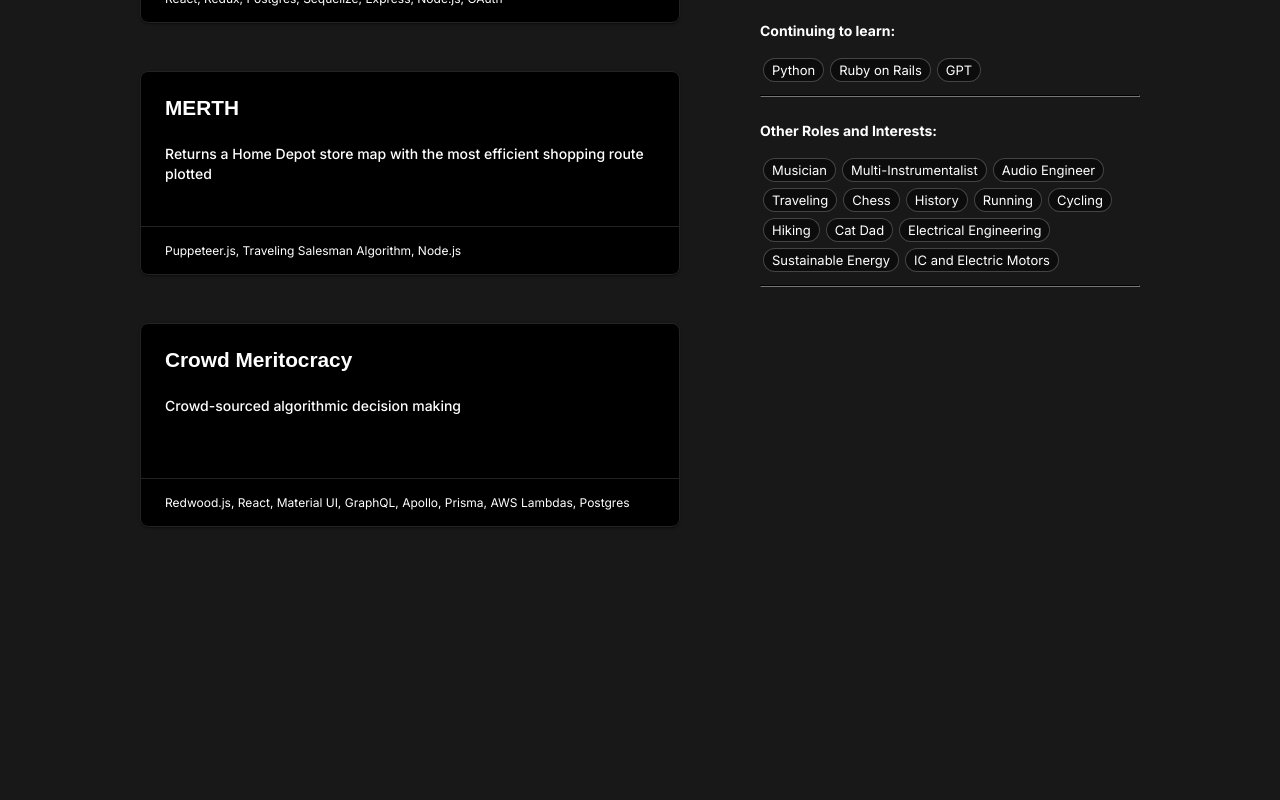
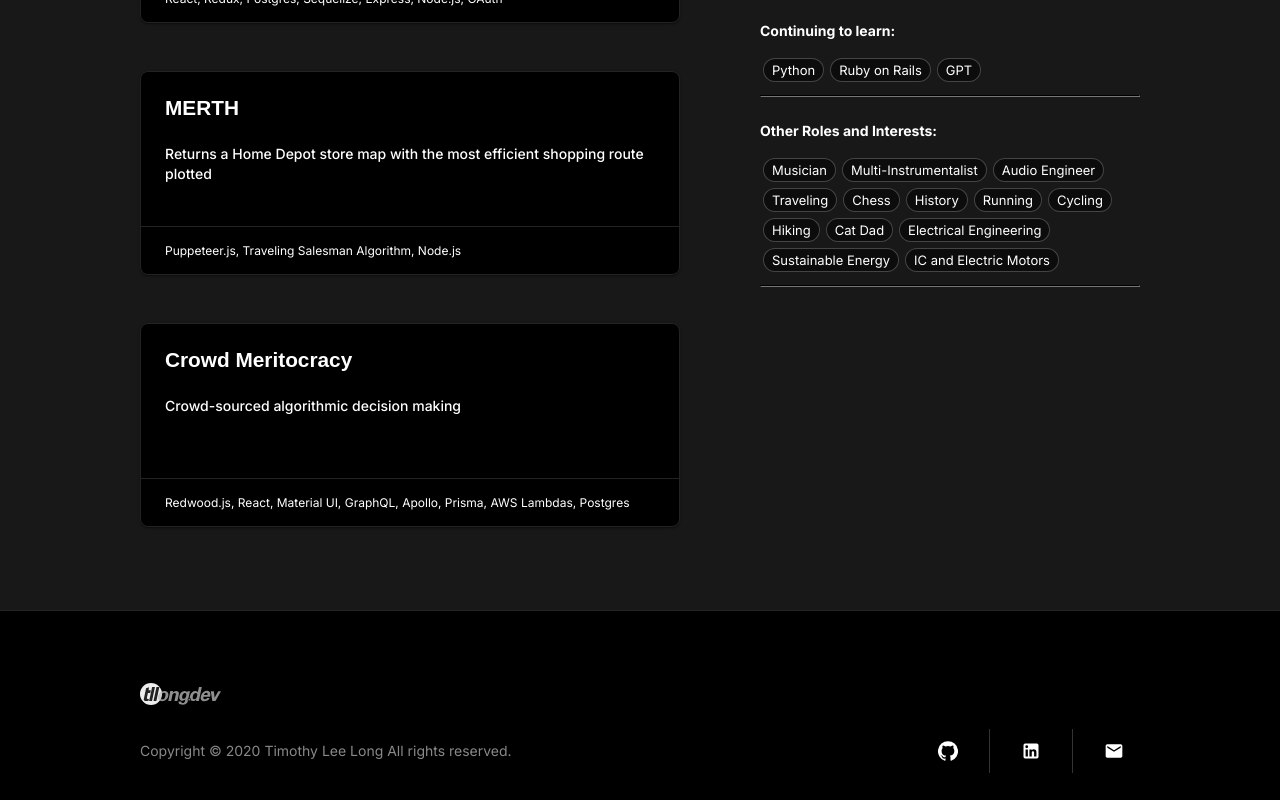
Before and after one commit to tllongdev/tllongDevSite, a Next.js app in the folder tllongdev/: page / in a window 1280 px wide. Shown: the part 702-1502 px from the top of the page. Before the commit the page ends 1312 px from the top, so only its background shows below. Built offline with nearby package versions, Linux system fonts and the light colour scheme.

Commit message:
added footer

```diff
--- a/tllongdev/components/ContentContainer.js
+++ b/tllongdev/components/ContentContainer.js
@@ -6,6 +6,7 @@ const useStyles = makeStyles(theme => ({
 	contentContainer: {
 		display: 'block',
 		borderTop: '1px solid #232323',
+		borderBottom: '1px solid #232323',
 	},
 	contentWrapper: {
 		maxWidth: '100%',
--- /dev/null
+++ b/tllongdev/components/Footer.js
@@ -0,0 +1,128 @@
+import React from 'react';
+import { makeStyles } from '@material-ui/core/styles';
+import Box from '@material-ui/core/Box';
+import Link from '@material-ui/core/Link';
+import IconButton from '@material-ui/core/IconButton';
+import GitHubIcon from '@material-ui/icons/GitHub';
+import LinkedInIcon from '@material-ui/icons/LinkedIn';
+import EmailIcon from '@material-ui/icons/Email';
+
+import TllongdevLogoWhtDot from '../public/tllongdevLogoWhtDot.svg';
+
+const useStyles = makeStyles(theme => ({
+	footer: {
+		backgroundColor: '#000000',
+		display: 'block',
+		padding: theme.spacing(3, 3),
+	},
+	footerContent: {
+		width: 1000,
+		maxWidth: '100%',
+		margin: '0 auto',
+		marginTop: theme.spacing(3),
+	},
+	footerLogo: {
+		textAlign: 'center',
+		paddingTop: theme.spacing(3),
+		display: 'flex',
+		maxWidth: '100%',
+		margin: 'auto',
+		[theme.breakpoints.down('md')]: {
+			justifyContent: 'center',
+		},
+	},
+	footerWrapper: {
+		display: 'flex',
+		width: 1000,
+		maxWidth: '100%',
+		margin: '0 auto',
+		alignItems: 'center',
+		justifyContent: 'space-between',
+		padding: theme.spacing(3, 0, 3),
+		[theme.breakpoints.down('md')]: {
+			flexWrap: 'wrap',
+			justifyContent: 'center',
+		},
+	},
+	footerCopyright: {
+		color: '#888',
+		fontSize: 14,
+		[theme.breakpoints.down('md')]: {
+			order: 2,
+			flexBasis: '100%',
+			marginTop: 20,
+			textAlign: 'center',
+		},
+	},
+	footerContact: {
+		[theme.breakpoints.down('md')]: {
+			order: 1,
+			marginLeft: 10,
+		},
+	},
+	footerSocial: {
+		margin: 0,
+		padding: 0,
+		listStyle: 'none',
+		display: 'inline-flex',
+		verticalAlign: 'middle',
+	},
+	footerSocialLi: {
+		display: 'inline-flex',
+		marginRight: 15,
+		borderRight: '1px solid #333',
+		paddingRight: 15,
+	},
+}));
+
+export default function Header(props) {
+	const classes = useStyles();
+
+	return (
+		<>
+			<Box component='footer' className={classes.footer}>
+				<div className={classes.footerContent}>
+					<section>
+						<div className={classes.footerLogo}>
+							<TllongdevLogoWhtDot style={{ height: 22, width: 'auto' }} />
+						</div>
+					</section>
+					<div className={classes.footerWrapper}>
+						<span className={classes.footerCopyright}>
+							<span>Copyright</span> © 2020 Timothy Lee Long All rights reserved.
+						</span>
+						<div className={classes.footerContact}>
+							<ul className={classes.footerSocial}>
+								<li className={classes.footerSocialLi}>
+									<Link href='https://github.com/tllongdev' target='_blank' color='inherit'>
+										<IconButton>
+											<GitHubIcon fontSize='small' />
+										</IconButton>
+									</Link>
+								</li>
+								<li className={classes.footerSocialLi}>
+									<Link href='https://www.linkedin.com/in/timothyleelong/' target='_blank' color='inherit'>
+										<IconButton>
+											<LinkedInIcon fontSize='small' />
+										</IconButton>
+									</Link>
+								</li>
+								<li>
+									<Link
+										href='mailto:tllongdev@gmail.com?subject=Reaching Out From Your Website (tllong.dev)&body=Hi, Tim'
+										target='_blank'
+										color='inherit'
+									>
+										<IconButton>
+											<EmailIcon fontSize='small' />
+										</IconButton>
+									</Link>
+								</li>
+							</ul>
+						</div>
+					</div>
+				</div>
+			</Box>
+		</>
+	);
+}
--- a/tllongdev/pages/index.js
+++ b/tllongdev/pages/index.js
@@ -3,6 +3,7 @@ import NavBar from '../components/NavBar';
 import Header from '../components/Header';
 import ContentContainer from '../components/ContentContainer';
 import OverviewContent from '../components/OverviewContent';
+import Footer from '../components/Footer';
 import AsciiLogo from '../components/AsciiLogo';
 
 export default function Home() {
@@ -13,6 +14,7 @@ export default function Home() {
 			<ContentContainer>
 				<OverviewContent />
 			</ContentContainer>
+			<Footer />
 			<AsciiLogo />
 		</>
 	);
```
